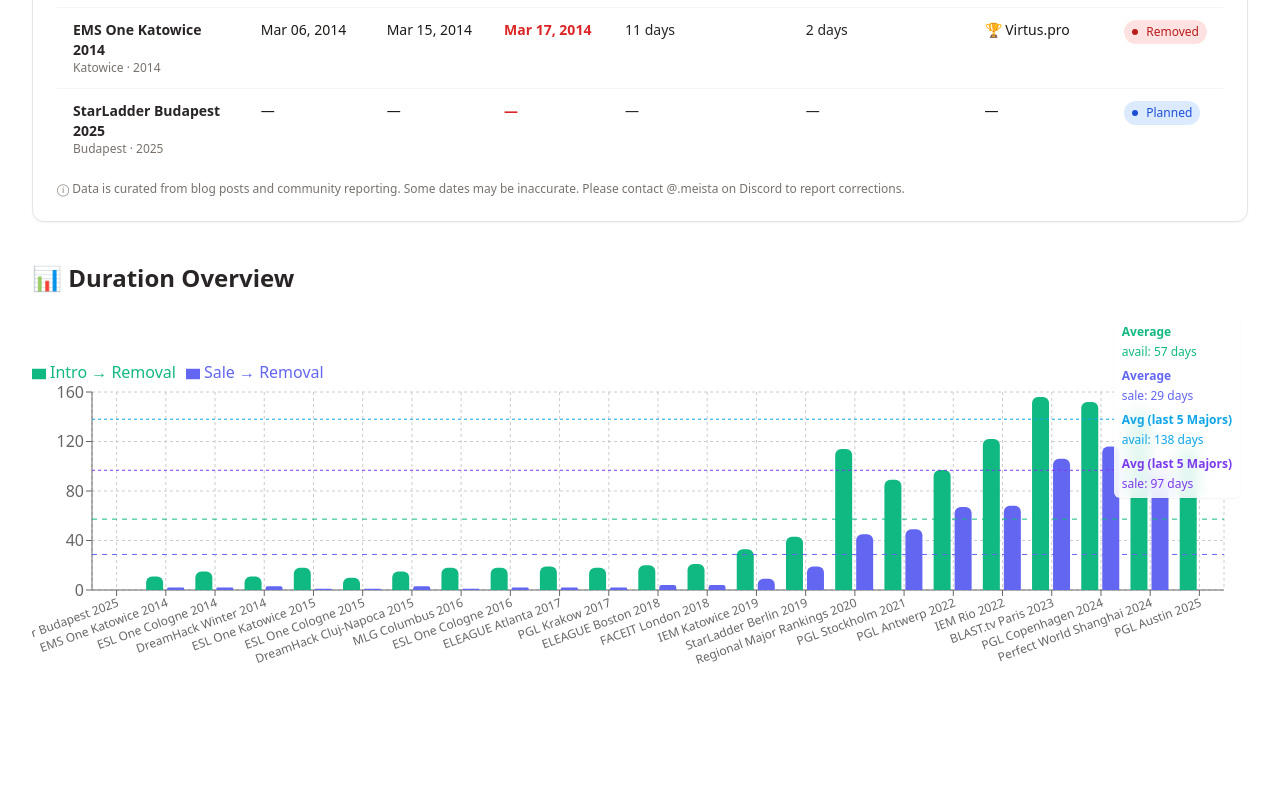
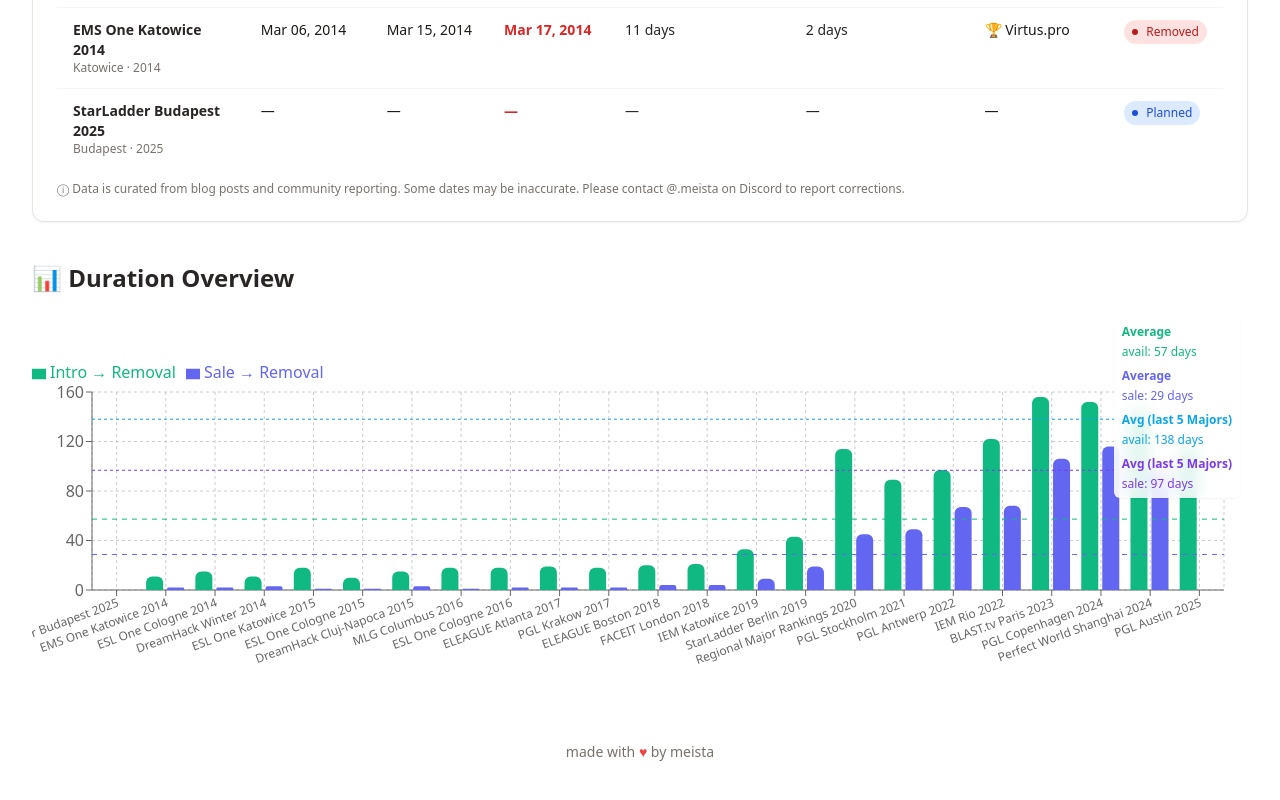
Before and after one commit to meistaGG/cs2-major-sale-tracker, a React (Vite) app: page / in a window 1280 px wide. Shown: the part 1745-2545 px from the top of the page. Before the commit the page ends 2455 px from the top, so only its background shows below. Built offline with nearby package versions, Linux system fonts and the light colour scheme.

Commit message:
Add footer

```diff
--- a/src/app.tsx
+++ b/src/app.tsx
@@ -816,6 +816,10 @@
           avgSale5={avgSale5}
         />
       </div>
+      {/* Footer */}
+      <footer className="mt-12 py-6 text-center text-sm text-stone-500">
+        made with <span className="text-red-500">♥</span> by meista
+      </footer>
     </div>
   );
 }
```
